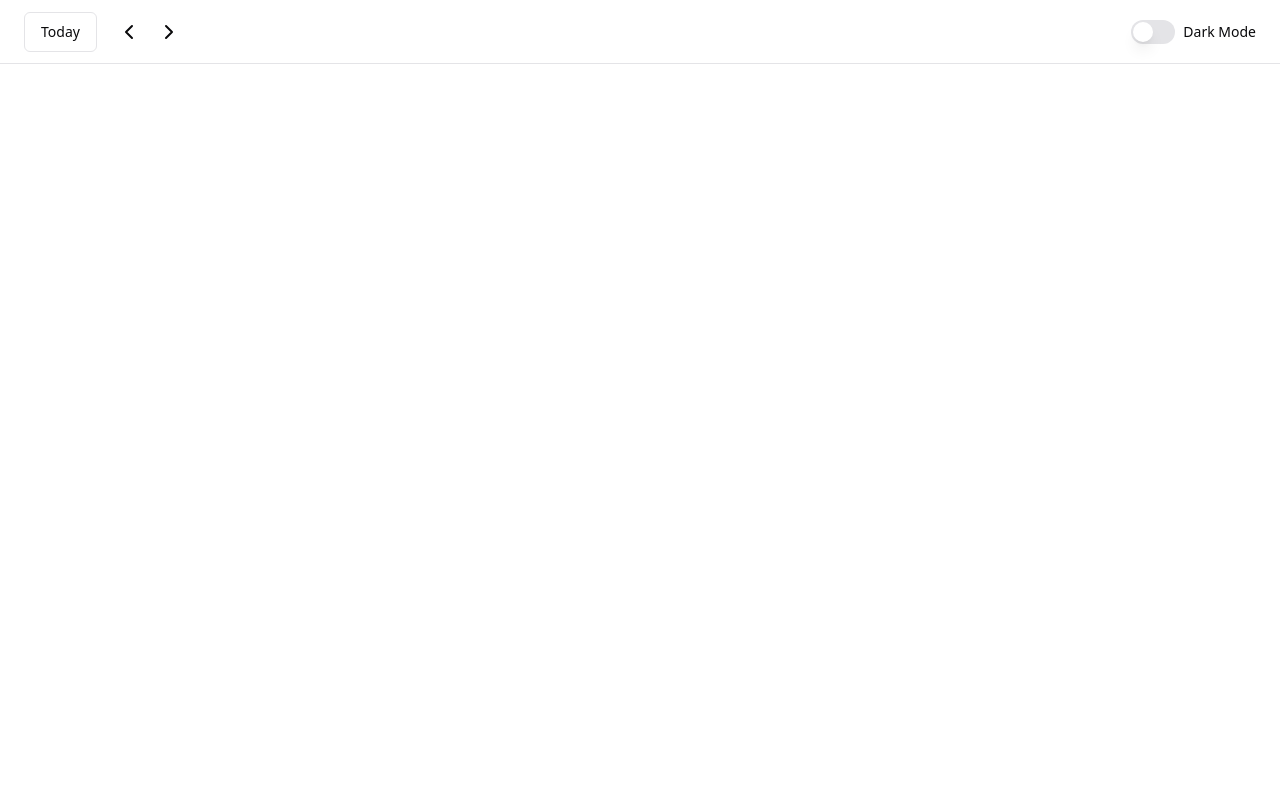
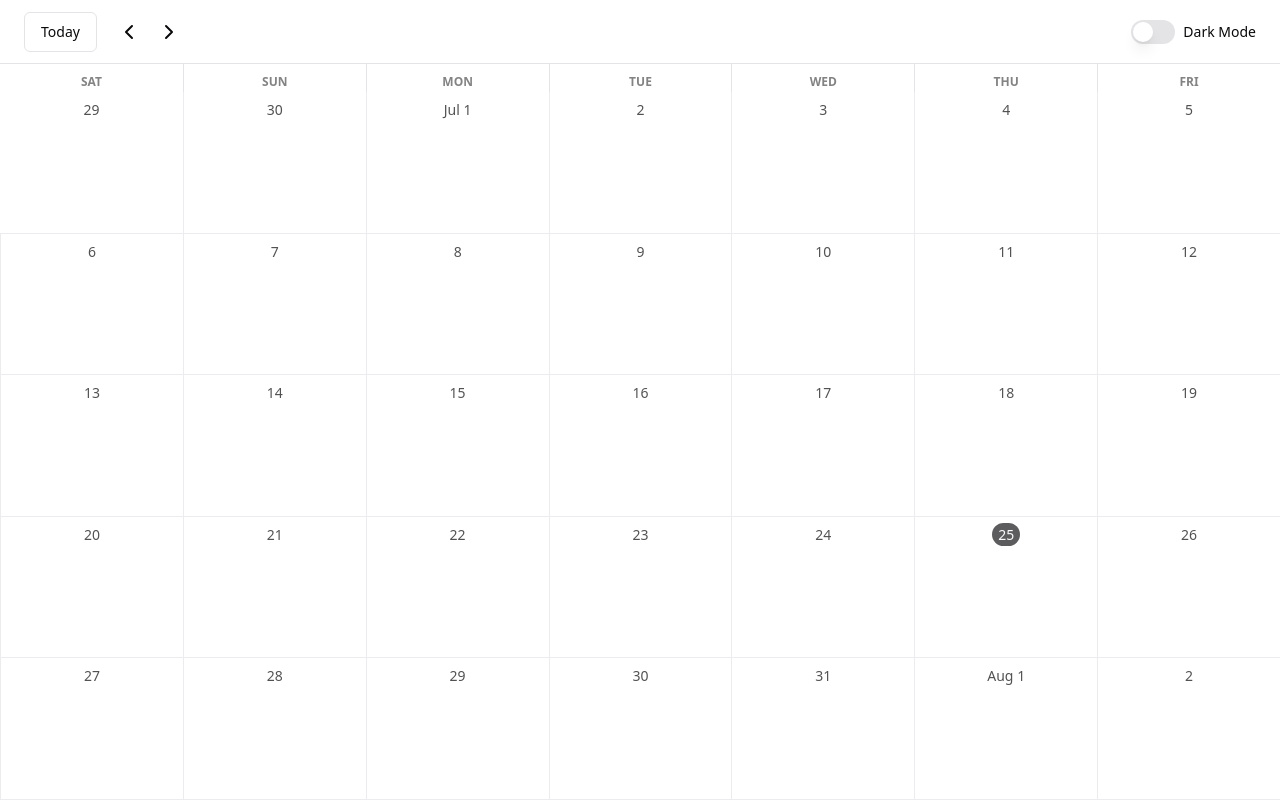
Before and after one commit to ALSA98/react-calendar, a React (Vite) app: page / in a window 1280 px wide. Built offline with nearby package versions, Linux system fonts and the light colour scheme.

Commit message:
feat: Add calendar month and days

```diff
--- a/src/components/Calendar.tsx
+++ b/src/components/Calendar.tsx
@@ -2,8 +2,10 @@ import { useState } from "react";
 import CalendarHeader from "./CalendarHeader";
 import { Switch } from "@/components/ui/Switch";
 import { Label } from "@/components/ui/Label";
+import CalendarMonth from "./CalendarMonth";
 
 const Calendar = () => {
+  const [selectedDate, setSelectedDate] = useState(new Date());
   const [isDarkMode, setIsDarkMode] = useState(false);
 
   const toggleDarkMode = () => {
@@ -26,6 +28,7 @@ const Calendar = () => {
           </div>
         }
       />
+      <CalendarMonth selectedDate={selectedDate} />
     </div>
   );
 };
--- /dev/null
+++ b/src/components/CalendarMonth.tsx
@@ -0,0 +1,61 @@
+import { getEachDayOfInterval } from "@/lib/dayjs";
+import List from "./utils/List";
+import dayjs from "dayjs";
+import en from "dayjs/locale/en";
+import { useMemo, useRef } from "react";
+import CalendarMonthDay from "./CalendarMonthDay";
+
+type Props = {
+  selectedDate: Date;
+};
+
+const CalendarMonth = ({ selectedDate }: Props) => {
+  dayjs.locale({ ...en, weekStart: 6 });
+
+  const daysOfWeekRef = useRef<string[]>([]);
+
+  const daysOfMonth = useMemo(() => {
+    const firstWeekStart = dayjs(selectedDate).startOf("month").startOf("week");
+    const lastWeekEnd = dayjs(selectedDate).endOf("month").endOf("week");
+
+    const daysOfWeek = getEachDayOfInterval({
+      start: firstWeekStart,
+      end: firstWeekStart.add(6, "day"),
+    });
+
+    daysOfWeekRef.current = daysOfWeek.map((i) =>
+      i.format("ddd").toUpperCase(),
+    );
+
+    return getEachDayOfInterval({
+      start: firstWeekStart,
+      end: lastWeekEnd,
+    });
+  }, [selectedDate]);
+
+  return (
+    <div className="flex w-full flex-grow flex-col text-foreground">
+      <div className="grid grid-cols-7 divide-x">
+        <List items={daysOfWeekRef.current}>
+          {(item, key) => (
+            <span key={key} className="mt-auto justify-end pt-1 text-center">
+              <span className="text-xs font-bold opacity-50">{item}</span>
+            </span>
+          )}
+        </List>
+      </div>
+      <div className="grid flex-grow grid-cols-7 grid-rows-5 divide-x">
+        <List items={daysOfMonth}>
+          {(day) => (
+            <CalendarMonthDay
+              day={day}
+              isToday={day.isSame(selectedDate, "day")}
+            />
+          )}
+        </List>
+      </div>
+    </div>
+  );
+};
+
+export default CalendarMonth;
--- /dev/null
+++ b/src/components/CalendarMonthDay.tsx
@@ -0,0 +1,32 @@
+import { cn } from "@/lib/utils";
+import { Dayjs } from "dayjs";
+
+type Props = {
+  day: Dayjs;
+  isToday: boolean;
+};
+
+const CalendarMonthDay = ({ day, isToday }: Props) => {
+  const isStartOfMonth = day.date() === 1;
+  return (
+    <div
+      key={day.unix()}
+      className={cn(
+        `mt-auto h-full justify-end border-b p-2 text-center text-sm font-medium
+        opacity-70 hover:bg-accent`,
+      )}
+    >
+      <span
+        className={cn(
+          isToday &&
+            "rounded-full bg-primary px-1.5 py-0.5 text-primary-foreground",
+        )}
+      >
+        {isStartOfMonth && day.format("MMM")} {day.format("D")}
+      </span>
+      <div className="flex flex-col gap-1 pt-1"></div>
+    </div>
+  );
+};
+
+export default CalendarMonthDay;
```
